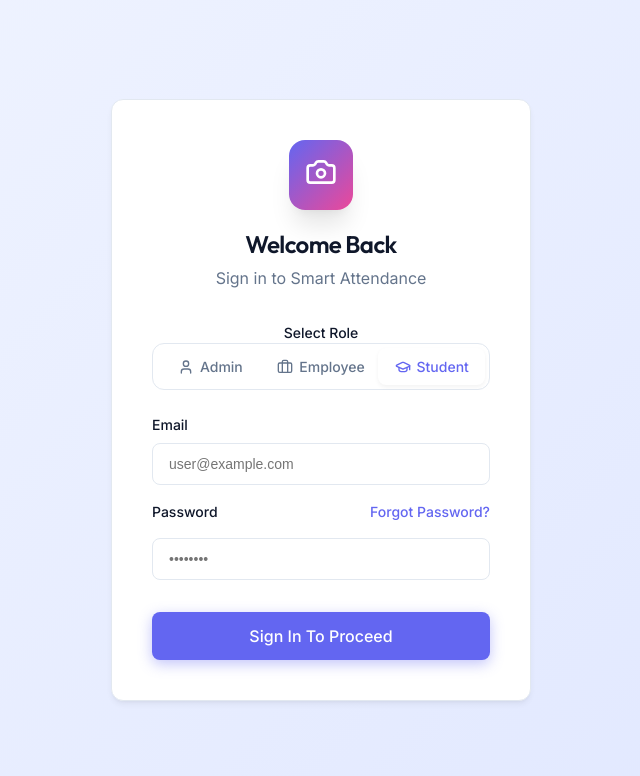
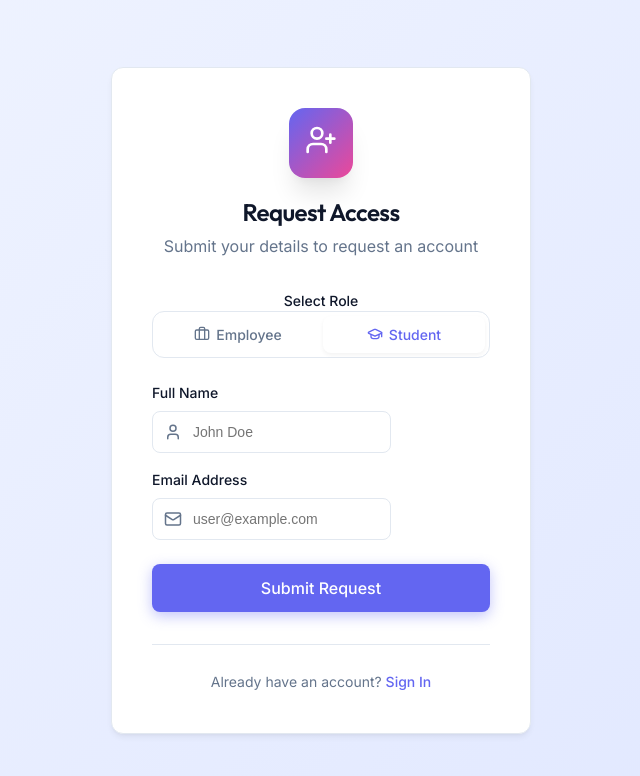
Before and after one commit to varshney654/Smart-Attendance, a React (Vite) app in the folder frontend/: page /request-access in a window 1280 px wide. Before the commit this address led to /login. Shown: the top 776 px of the page, without its empty margins (319-959 px from the left). Built offline with nearby package versions, Linux system fonts and the light colour scheme; no server answers.

Commit message:
add request access

```diff
--- a/frontend/src/App.jsx
+++ b/frontend/src/App.jsx
@@ -12,6 +12,7 @@ import ManageUsers from './pages/ManageUsers';
 import Reports from './pages/Reports';
 import Alerts from './pages/Alerts';
 import RegisterFace from './pages/RegisterFace';
+import RequestAccess from './pages/RequestAccess';
 
 const ProtectedRoute = ({ children, roles }) => {
   const { user } = useContext(AuthContext);
@@ -34,6 +35,7 @@ function App() {
     <Routes>
       <Route path="/login" element={user ? <Navigate to="/" /> : <Login />} />
       <Route path="/forgot-password" element={user ? <Navigate to="/" /> : <ForgotPassword />} />
+      <Route path="/request-access" element={user ? <Navigate to="/" /> : <RequestAccess />} />
 
       <Route path="/" element={
         <ProtectedRoute>
--- a/frontend/src/pages/Login.jsx
+++ b/frontend/src/pages/Login.jsx
@@ -250,6 +250,15 @@ const Login = () => {
             {loading ? 'Authenticating...' : 'Sign In To Proceed'}
           </button>
         </form>
+
+        <div style={{ textAlign: 'center', marginTop: '1.5rem', paddingTop: '1.5rem', borderTop: '1px solid var(--border)' }}>
+          <span style={{ color: 'var(--text-muted)', fontSize: '0.875rem' }}>
+            Need an account?{' '}
+            <Link to="/request-access" style={{ color: 'var(--primary)', textDecoration: 'none', fontWeight: 500 }}>
+              Request Access
+            </Link>
+          </span>
+        </div>
       </div>
     </div>
   );
--- /dev/null
+++ b/frontend/src/pages/RequestAccess.jsx
@@ -0,0 +1,208 @@
+import React, { useState } from 'react';
+import { Link, useNavigate } from 'react-router-dom';
+import api from '../utils/api';
+import { UserPlus, Mail, User, Briefcase, GraduationCap, ArrowLeft, CheckCircle, XCircle } from 'lucide-react';
+
+const RequestAccess = () => {
+  const navigate = useNavigate();
+  const [name, setName] = useState('');
+  const [email, setEmail] = useState('');
+  const [role, setRole] = useState('Student');
+  const [loading, setLoading] = useState(false);
+  const [status, setStatus] = useState({ message: '', type: '' });
+
+  const handleRoleChange = (selectedRole) => {
+    setRole(selectedRole);
+  };
+
+  const handleSubmit = async (e) => {
+    e.preventDefault();
+    setLoading(true);
+    setStatus({ message: '', type: '' });
+
+    if (!role) {
+      setStatus({ message: 'Please select a role', type: 'error' });
+      setLoading(false);
+      return;
+    }
+
+    try {
+      const res = await api.post('/request-access', { name, email, role });
+      setStatus({ message: res.data.message || 'Request submitted successfully', type: 'success' });
+      setTimeout(() => {
+        navigate('/login');
+      }, 3000);
+    } catch (err) {
+      setStatus({ message: err.response?.data?.message || 'Failed to submit request', type: 'error' });
+    } finally {
+      setLoading(false);
+    }
+  };
+
+  return (
+    <div style={{
+      minHeight: '100vh',
+      display: 'flex',
+      alignItems: 'center',
+      justifyContent: 'center',
+      background: 'linear-gradient(135deg, #f0f4ff 0%, #e0e7ff 100%)',
+      padding: '1rem'
+    }}>
+      <div className="card glass animate-fade-in" style={{ width: '100%', maxWidth: '420px', padding: '2.5rem' }}>
+        <div style={{ display: 'flex', flexDirection: 'column', alignItems: 'center', marginBottom: '2rem' }}>
+          <div style={{
+            background: 'linear-gradient(135deg, var(--primary), var(--secondary))',
+            color: 'white',
+            padding: '1rem',
+            borderRadius: '1rem',
+            marginBottom: '1rem',
+            boxShadow: 'var(--shadow-lg)'
+          }}>
+            <UserPlus size={32} />
+          </div>
+          <h2 style={{ fontSize: '1.5rem', textAlign: 'center', color: 'var(--text-main)', margin: 0 }}>
+            Request Access
+          </h2>
+          <p style={{ color: 'var(--text-muted)', margin: '0.25rem 0 0', textAlign: 'center' }}>
+            Submit your details to request an account
+          </p>
+        </div>
+
+        {status.message && (
+          <div className="animate-fade-in" style={{
+            backgroundColor: status.type === 'error' ? 'rgba(239, 68, 68, 0.1)' : 'rgba(16, 185, 129, 0.1)',
+            color: status.type === 'error' ? 'var(--danger)' : 'var(--success)',
+            border: `1px solid ${status.type === 'error' ? 'rgba(239, 68, 68, 0.2)' : 'rgba(16, 185, 129, 0.2)'}`,
+            padding: '0.75rem',
+            borderRadius: '0.5rem',
+            marginBottom: '1.5rem',
+            fontSize: '0.875rem',
+            textAlign: 'center',
+            display: 'flex',
+            alignItems: 'center',
+            justifyContent: 'center',
+            gap: '0.5rem'
+          }}>
+            {status.type === 'error' ? <XCircle size={18} /> : <CheckCircle size={18} />}
+            {status.message}
+          </div>
+        )}
+
+        <form onSubmit={handleSubmit}>
+          <div style={{ marginBottom: '1.5rem' }}>
+            <label className="input-label" style={{ textAlign: 'center', display: 'block' }}>Select Role</label>
+            <div style={{
+              display: 'flex',
+              backgroundColor: 'rgba(255, 255, 255, 0.5)',
+              border: '1px solid var(--border)',
+              borderRadius: '0.75rem',
+              padding: '0.25rem',
+              gap: '0.25rem'
+            }}>
+              <button
+                type="button"
+                onClick={() => handleRoleChange('Employee')}
+                style={{
+                  flex: 1,
+                  display: 'flex',
+                  alignItems: 'center',
+                  justifyContent: 'center',
+                  gap: '0.375rem',
+                  padding: '0.625rem 0',
+                  borderRadius: '0.5rem',
+                  border: 'none',
+                  fontSize: '0.875rem',
+                  fontWeight: 500,
+                  cursor: 'pointer',
+                  transition: 'all 0.2s ease',
+                  backgroundColor: role === 'Employee' ? 'white' : 'transparent',
+                  color: role === 'Employee' ? 'var(--primary)' : 'var(--text-muted)',
+                  boxShadow: role === 'Employee' ? '0 2px 4px rgba(0,0,0,0.05)' : 'none'
+                }}
+              >
+                <Briefcase size={16} /> Employee
+              </button>
+              <button
+                type="button"
+                onClick={() => handleRoleChange('Student')}
+                style={{
+                  flex: 1,
+                  display: 'flex',
+                  alignItems: 'center',
+                  justifyContent: 'center',
+                  gap: '0.375rem',
+                  padding: '0.625rem 0',
+                  borderRadius: '0.5rem',
+                  border: 'none',
+                  fontSize: '0.875rem',
+                  fontWeight: 500,
+                  cursor: 'pointer',
+                  transition: 'all 0.2s ease',
+                  backgroundColor: role === 'Student' ? 'white' : 'transparent',
+                  color: role === 'Student' ? 'var(--primary)' : 'var(--text-muted)',
+                  boxShadow: role === 'Student' ? '0 2px 4px rgba(0,0,0,0.05)' : 'none'
+                }}
+              >
+                <GraduationCap size={16} /> Student
+              </button>
+            </div>
+          </div>
+
+          <div className="input-group" style={{ marginBottom: '1rem' }}>
+            <label className="input-label" htmlFor="name">Full Name</label>
+            <div style={{ position: 'relative' }}>
+              <User size={18} style={{ position: 'absolute', left: '0.75rem', top: '50%', transform: 'translateY(-50%)', color: 'var(--text-muted)' }} />
+              <input
+                id="name"
+                type="text"
+                className="input-field"
+                style={{ paddingLeft: '2.5rem' }}
+                placeholder="John Doe"
+                value={name}
+                onChange={(e) => setName(e.target.value)}
+                required
+              />
+            </div>
+          </div>
+
+          <div className="input-group" style={{ marginBottom: '1.5rem' }}>
+            <label className="input-label" htmlFor="email">Email Address</label>
+            <div style={{ position: 'relative' }}>
+              <Mail size={18} style={{ position: 'absolute', left: '0.75rem', top: '50%', transform: 'translateY(-50%)', color: 'var(--text-muted)' }} />
+              <input
+                id="email"
+                type="email"
+                className="input-field"
+                style={{ paddingLeft: '2.5rem' }}
+                placeholder="user@example.com"
+                value={email}
+                onChange={(e) => setEmail(e.target.value)}
+                required
+              />
+            </div>
+          </div>
+
+          <button
+            type="submit"
+            className="btn btn-primary"
+            style={{ width: '100%', padding: '0.875rem', fontSize: '1rem', marginBottom: '0.5rem' }}
+            disabled={loading}
+          >
+            {loading ? 'Submitting...' : 'Submit Request'}
+          </button>
+        </form>
+
+        <div style={{ textAlign: 'center', marginTop: '1.5rem', paddingTop: '1.5rem', borderTop: '1px solid var(--border)' }}>
+          <span style={{ color: 'var(--text-muted)', fontSize: '0.875rem' }}>
+            Already have an account?{' '}
+            <Link to="/login" style={{ color: 'var(--primary)', textDecoration: 'none', fontWeight: 500 }}>
+              Sign In
+            </Link>
+          </span>
+        </div>
+      </div>
+    </div>
+  );
+};
+
+export default RequestAccess;
```
Also changed, not shown: 2 other files (tests, documents, lock files or other folders).
